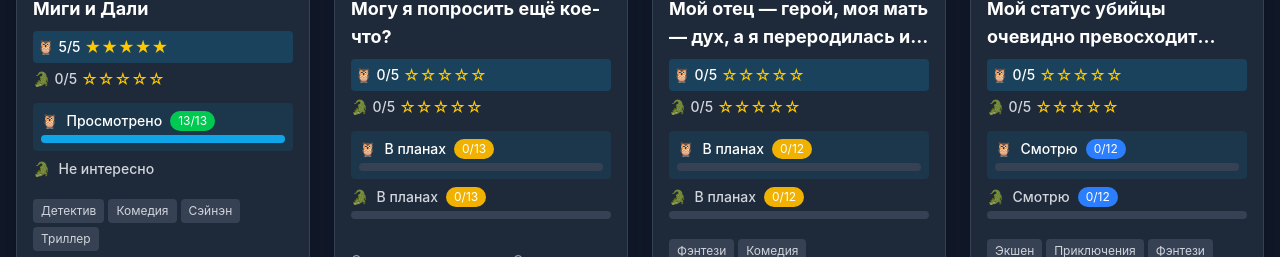
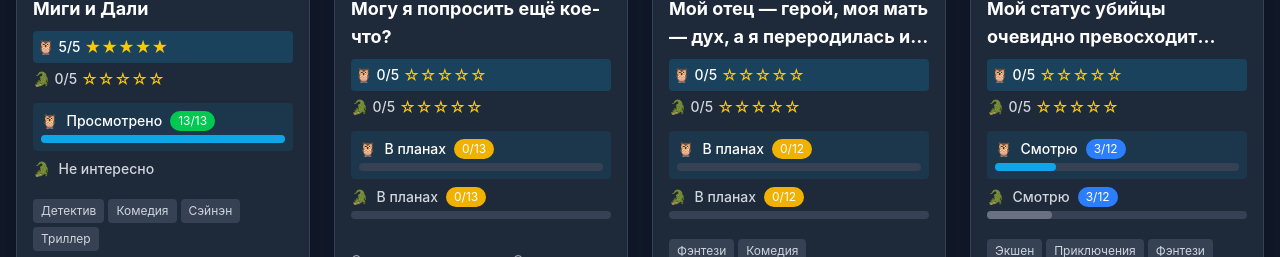
Before and after one commit to neondoll/anime-tracker, a React (Vite) app: page / in a window 1280 px wide. Shown: the part 7840-8097 px from the top of the page. Built offline with nearby package versions, Linux system fonts and the light colour scheme.

Commit message:
Update animes

```diff
--- a/src/data/animeList.ts
+++ b/src/data/animeList.ts
@@ -721,8 +721,8 @@ export const animeList: Anime[] = [
     rating: { owl: 0, crocodile: 0 },
     episodes: 12,
     progress: {
-      owl: { watchedEpisodes: 0, status: "watching" },
-      crocodile: { watchedEpisodes: 0, status: "watching" },
+      owl: { watchedEpisodes: 3, status: "watching" },
+      crocodile: { watchedEpisodes: 3, status: "watching" },
     },
     genres: ["Экшен", "Приключения", "Фэнтези"],
     description: "Акира Ода вместе с одноклассниками призывают в таинственный мир, где каждому отводится роль в великой миссии. Большинство получают титулы героев, но Акире достаётся роль убийцы — на первый взгляд не самая почётная. Однако, вопреки ожиданиям, именно его способности оказываются самыми мощными. Акира быстро понимает, что за блестящей оболочкой нового мира скрывается ложь. Его начинают преследовать, и он оказывается один против целого королевства. На этом пути он встречает Амелию Роузкварц — сильную и независимую эльфийку, которая становится его союзницей. Вместе они бросают вызов системе, раскрывая заговоры и подлинную суть власти.",
```
